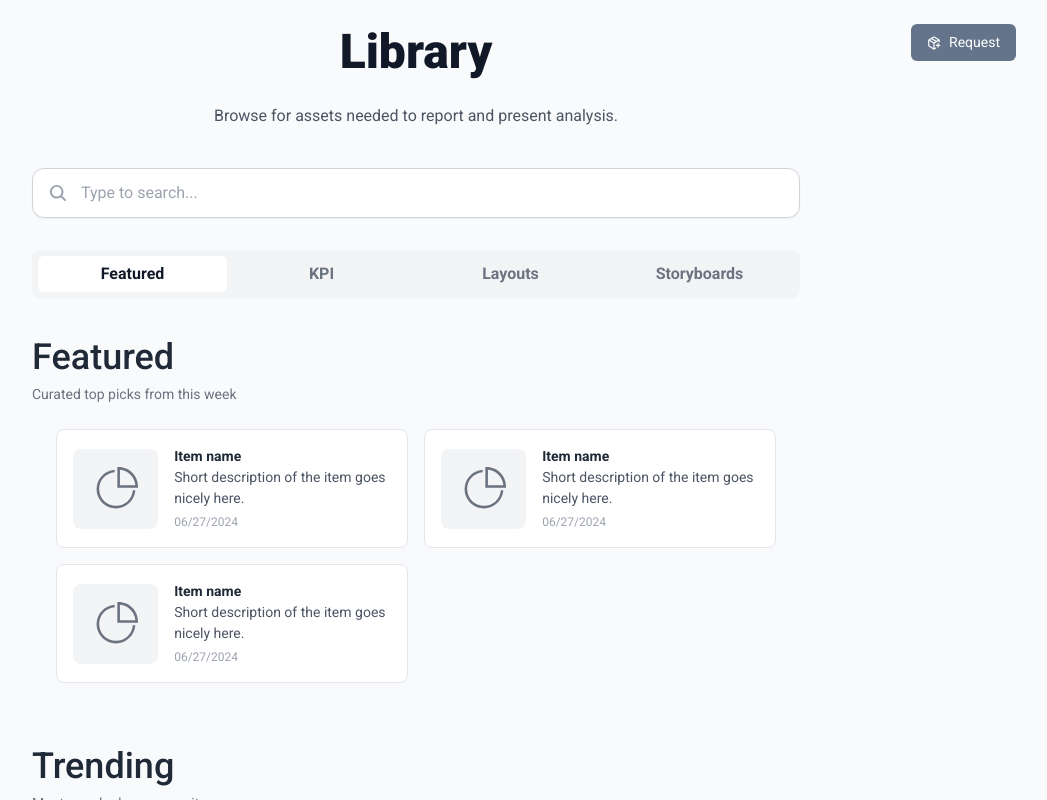
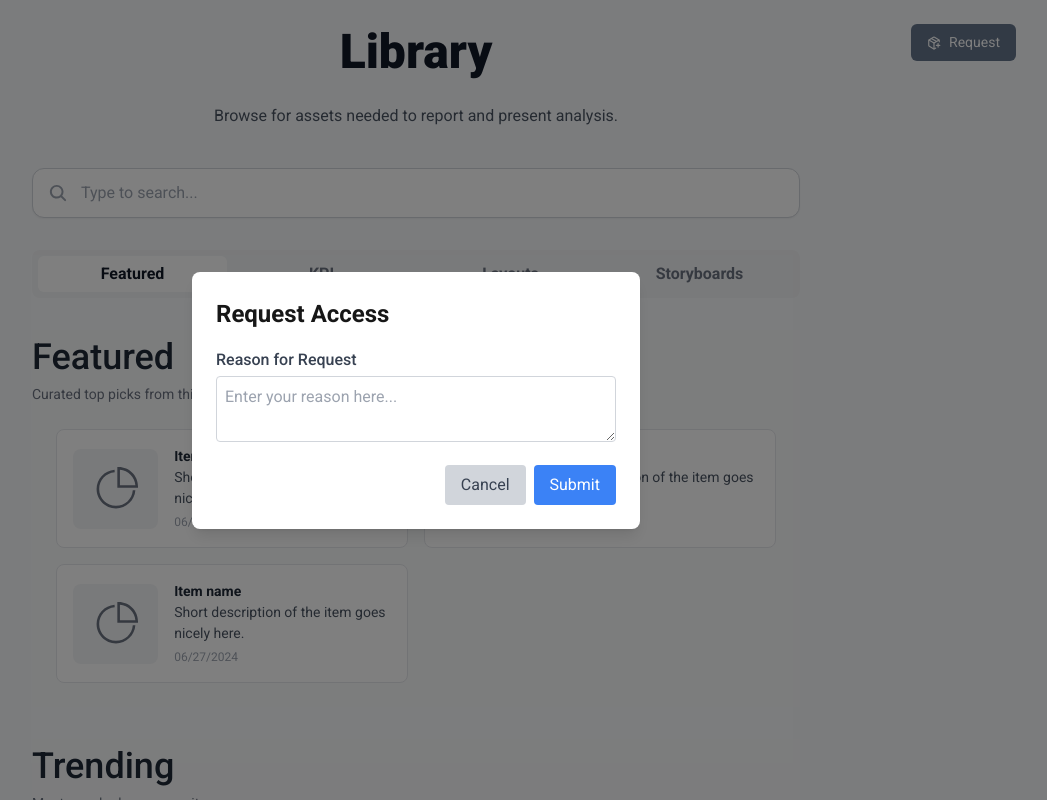
Before and after one commit to Rub4l1to/sngular_technical_test, a Next.js app: page / in a window 1280 px wide. Both pictures are taken after a click on the button "Request". Shown: the top 800 px of the page, without its empty margins (224-1271 px from the left). Built offline with nearby package versions, Linux system fonts and the light colour scheme.

Commit message:
feat(ui): add RequestAccessModal component and integrate with store for access requests

```diff
--- a/app/layout.tsx
+++ b/app/layout.tsx
@@ -1,5 +1,6 @@
 import type { Metadata } from 'next';
 import type { ReactNode } from 'react';
+<ToastContainer position="top-right" autoClose={3000} />;
 
 //* Fonts
 import { roboto } from '@/lib/fonts';
@@ -11,6 +12,10 @@ import 'styles/animations.css';
 
 //* Components
 import { Header } from '@/components';
+
+//* Notifications
+import { ToastContainer } from 'react-toastify';
+import 'react-toastify/dist/ReactToastify.css';
 
 export const viewport = 'width=device-width, initial-scale=1.0';
 
@@ -29,6 +34,7 @@ export default function RootLayout({ children }: Readonly<Props>) {
       <body className={`${roboto.className} antialiased`}>
         <Header />
         <main className="pt-4">{children}</main>
+        <ToastContainer position="top-right" autoClose={3000} />
       </body>
     </html>
   );
--- a/app/page.tsx
+++ b/app/page.tsx
@@ -3,7 +3,7 @@ import { NextPage } from 'next';
 import { useMemo } from 'react';
 
 //* Components
-import { SearchBar, Tabs, CardList } from '@/components';
+import { SearchBar, Tabs, CardList, RequestAccessModal } from '@/components';
 
 //* Store
 import useStore from '@/store';
@@ -19,6 +19,10 @@ const Library: NextPage = () => {
     () => getItemsForActiveTab(),
     [activeTab]
   );
+
+  const handleSubmit = (values: { reason: string }) => {
+    console.log('Access requested with reason:', values.reason);
+  };
 
   return (
     <div className="w-full max-w-3xl mx-auto flex flex-col gap-8">
@@ -52,6 +56,8 @@ const Library: NextPage = () => {
           <CardList title={title} description={description} items={items} />
         </div>
       )}
+
+      <RequestAccessModal onSubmit={handleSubmit} />
     </div>
   );
 };
--- a/components/Layout/Header.tsx
+++ b/components/Layout/Header.tsx
@@ -1,11 +1,21 @@
+'use client';
+
 import React from 'react';
 
 //* Icons
 import { LuPackagePlus } from 'react-icons/lu';
 
-const Header = () => (
+//* Store
+import useStore from '@/store';
+
+const Header = () => {
+  const openAccessModal = useStore((state) => state.openAccessModal);
+
+  return (
+    <>
       <header className="flex items-center justify-end w-full py-6 px-10 fixed top-0 z-10">
         <button
+          onClick={openAccessModal}
           className="
         rounded-md bg-slate-500 text-white py-2 px-4 font-regular text-sm
         flex items-center justify-center hover:bg-slate-600 transition duration-300 ease-in-out"
@@ -14,6 +24,8 @@ const Header = () => (
           <span className="ml-2">Request</span>
         </button>
       </header>
+    </>
   );
+};
 
 export default Header;
--- /dev/null
+++ b/components/Modals/RequestAccessModal.tsx
@@ -0,0 +1,101 @@
+// components/RequestAccessModal.tsx
+'use client';
+
+import { FC } from 'react';
+import { motion } from 'framer-motion';
+import { useForm, SubmitHandler } from 'react-hook-form';
+import { toast } from 'react-toastify';
+
+//* Store
+import useStore from '@/store';
+
+interface RequestAccessModalProps {
+  onSubmit: (values: { reason: string }) => void;
+}
+
+interface FormValues {
+  reason: string;
+}
+
+const RequestAccessModal: FC<RequestAccessModalProps> = ({ onSubmit }) => {
+  const { isAccessModalOpen, closeAccessModal } = useStore();
+  const {
+    register,
+    handleSubmit,
+    formState: { errors },
+    reset,
+  } = useForm<FormValues>();
+
+  const onSubmitHandler: SubmitHandler<FormValues> = (data) => {
+    try {
+      onSubmit(data);
+      reset();
+      closeAccessModal();
+      toast.success('Request submitted successfully!');
+    } catch (error) {
+      toast.error('Failed to submit request. Please try again.');
+    }
+  };
+
+  if (!isAccessModalOpen) return null;
+
+  return (
+    <motion.div
+      className="fixed inset-0 bg-black bg-opacity-50 flex items-center justify-center z-50"
+      initial={{ opacity: 0 }}
+      animate={{ opacity: 1 }}
+      exit={{ opacity: 0 }}
+      onClick={closeAccessModal}
+    >
+      <motion.div
+        className="bg-white rounded-lg p-6 w-full max-w-md shadow-lg"
+        initial={{ scale: 0.8, opacity: 0 }}
+        animate={{ scale: 1, opacity: 1 }}
+        exit={{ scale: 0.8, opacity: 0 }}
+        transition={{ type: 'spring', stiffness: 300, damping: 20 }}
+        onClick={(e) => e.stopPropagation()}
+      >
+        <h2 className="text-xl font-semibold mb-4">Request Access</h2>
+
+        <form onSubmit={handleSubmit(onSubmitHandler)}>
+          <label htmlFor="reason" className="block font-medium text-gray-700">
+            Reason for Request
+          </label>
+          <textarea
+            id="reason"
+            {...register('reason', {
+              required: 'Please provide a reason for your request',
+              minLength: {
+                value: 10,
+                message: 'Reason should be at least 10 characters long',
+              },
+            })}
+            className="mt-1 p-2 border border-gray-300 rounded w-full focus:ring focus:ring-blue-200"
+            placeholder="Enter your reason here..."
+          />
+          {errors.reason && (
+            <p className="text-red-500 text-sm mt-1">{errors.reason.message}</p>
+          )}
+
+          <div className="flex justify-end mt-4">
+            <button
+              type="button"
+              onClick={closeAccessModal}
+              className="mr-2 px-4 py-2 bg-gray-300 text-gray-700 rounded"
+            >
+              Cancel
+            </button>
+            <button
+              type="submit"
+              className="px-4 py-2 bg-blue-500 text-white rounded hover:bg-blue-600"
+            >
+              Submit
+            </button>
+          </div>
+        </form>
+      </motion.div>
+    </motion.div>
+  );
+};
+
+export default RequestAccessModal;
--- a/components/index.ts
+++ b/components/index.ts
@@ -12,3 +12,4 @@ export { default as KpiModal } from './Modals/KpiModal';
 export { default as DataVizModal } from './Modals/DataVizModal';
 export { default as LayoutModal } from './Modals/LayoutModal';
 export { default as StoryboardModal } from './Modals/StoryboardModal';
+export { default as RequestAccessModal } from './Modals/RequestAccessModal';
--- a/package.json
+++ b/package.json
@@ -17,9 +17,11 @@
     "axios": "^1.7.7",
     "framer-motion": "^11.11.11",
     "next": "15.0.2",
-    "react": "19.0.0-rc-02c0e824-20241028",
-    "react-dom": "19.0.0-rc-02c0e824-20241028",
+    "react": "^18.2.0",
+    "react-dom": "^18.2.0",
+    "react-hook-form": "^7.53.1",
     "react-icons": "^5.3.0",
+    "react-toastify": "^10.0.6",
     "zustand": "^5.0.1"
   },
   "devDependencies": {
--- a/store/index.ts
+++ b/store/index.ts
@@ -1,14 +1,12 @@
-import { create, StoreApi } from 'zustand';
+import { create } from 'zustand';
 import { createLibrarySlice, LibraryState } from './librarySlice';
+import { createUISlice, UIStore } from './uiSlice';
 
-type AppState = LibraryState;
+type AppState = LibraryState & UIStore;
 
 const useStore = create<AppState>((set, get, api) => ({
-  ...createLibrarySlice(
-    set as StoreApi<LibraryState>['setState'],
-    get as StoreApi<LibraryState>['getState'],
-    api as StoreApi<LibraryState>
-  ),
+  ...createLibrarySlice(set, get, api),
+  ...createUISlice(set, get, api),
 }));
 
 export default useStore;
--- a/store/librarySlice.ts
+++ b/store/librarySlice.ts
@@ -6,7 +6,7 @@ interface Item {
   date: string;
 }
 
-interface LibraryState {
+export interface LibraryState {
   activeTab: string;
   featuredItems: Item[];
   trendingItems: Item[];
--- /dev/null
+++ b/store/uiSlice.ts
@@ -0,0 +1,13 @@
+import { StateCreator } from 'zustand';
+
+export interface UIStore {
+  isAccessModalOpen: boolean;
+  openAccessModal: () => void;
+  closeAccessModal: () => void;
+}
+
+export const createUISlice: StateCreator<UIStore> = (set) => ({
+  isAccessModalOpen: false,
+  openAccessModal: () => set({ isAccessModalOpen: true }),
+  closeAccessModal: () => set({ isAccessModalOpen: false }),
+});
```
Also changed, not shown: 1 other file (tests, documents, lock files or other folders). Lines whose indentation alone changed are shown as unchanged.
